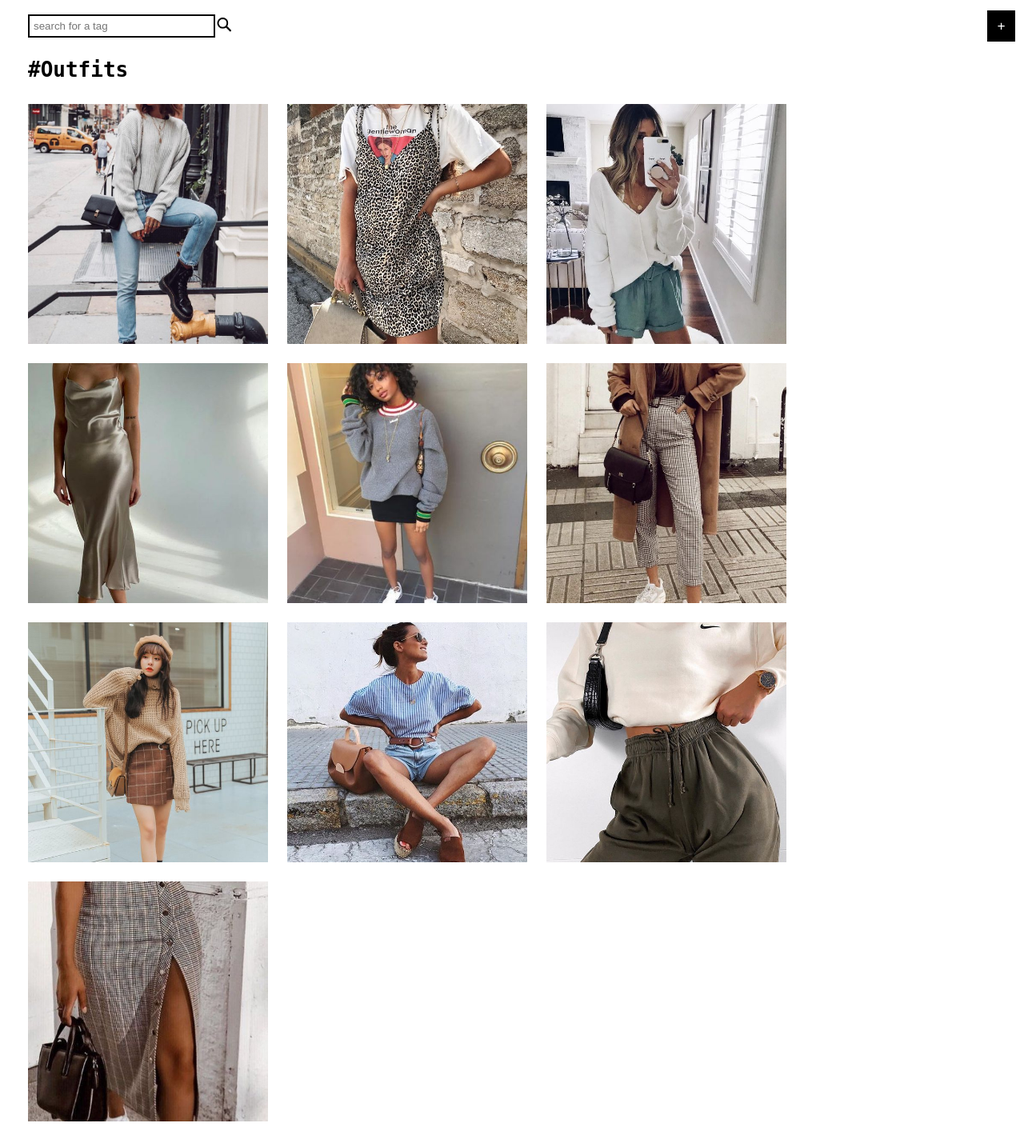
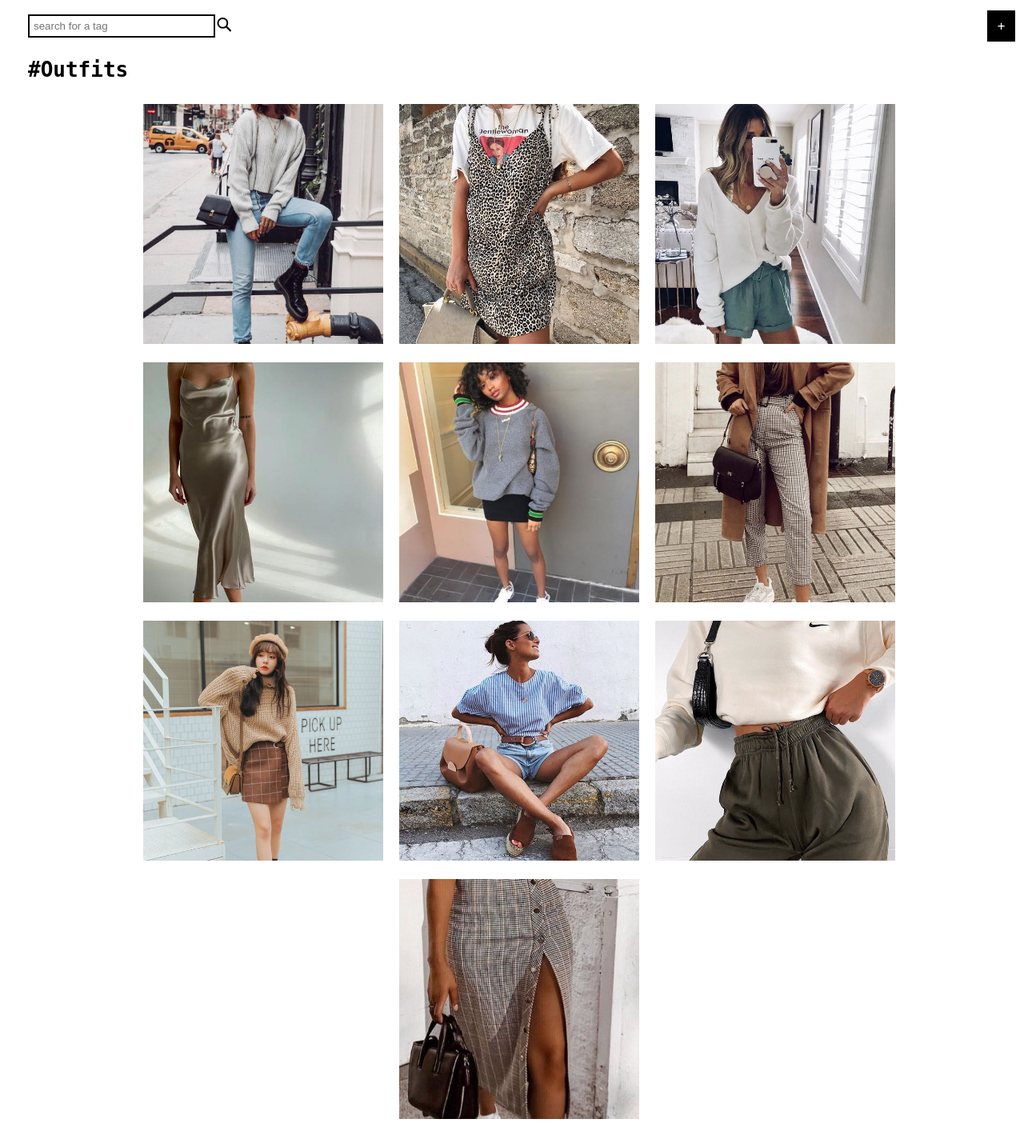
Before and after one commit to morganbelous/fashion-blog, a PHP site: page /all.php in a window 1280 px wide. Shown: the part 101-1525 px from the top of the page at 80% size. After the commit the page ends 1500 px from the top, so only its background shows below. Run offline with PHP 8.4, Linux system fonts and the light colour scheme; data that the repository does not hold is empty.

Commit message:
adjusted img spacing

```diff
--- a/styles/site.css
+++ b/styles/site.css
@@ -117,7 +117,9 @@ h1, p, label, a{
 }
 
 .all-images-wrapper{
-margin-right: 25px;
+  display: flex;
+  flex-wrap: wrap;
+  justify-content: center;
 }
 
 .image{
```
